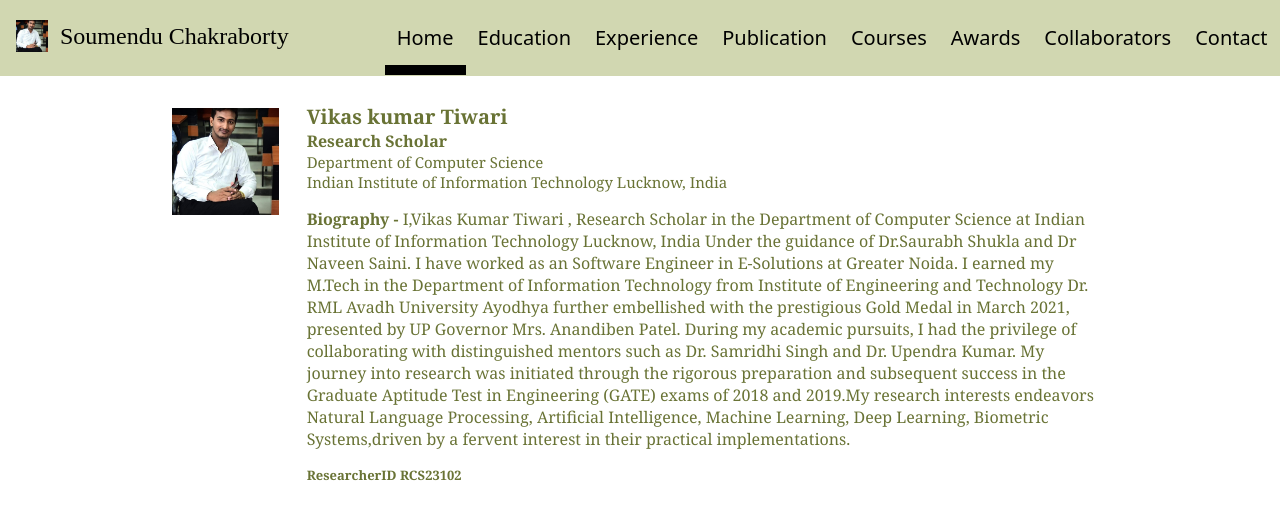
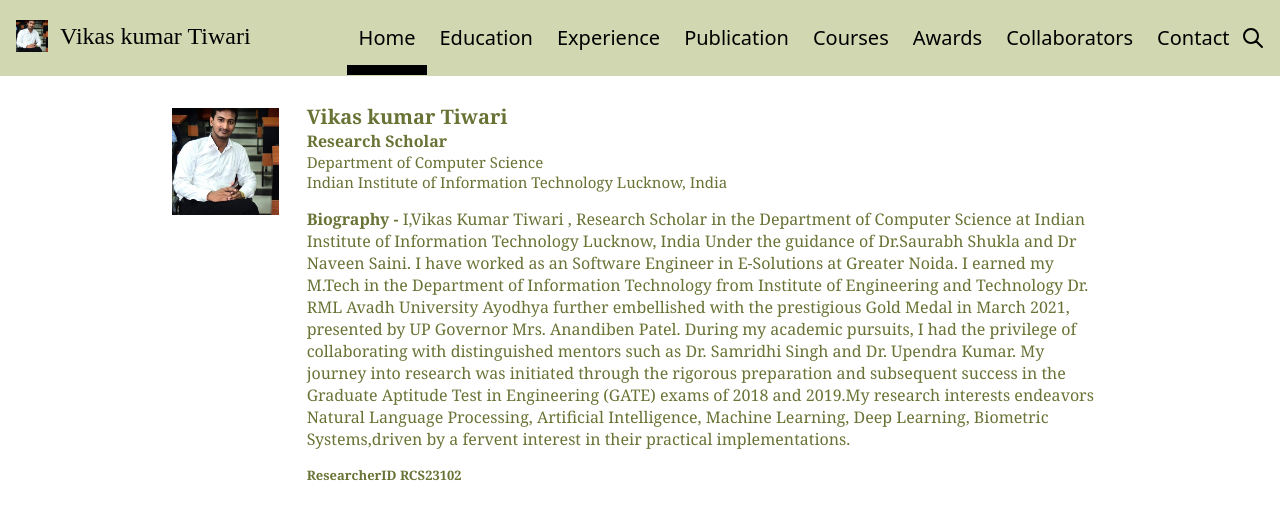
Before and after one commit to monarxxjain/vikas, a Next.js app: page / in a window 1280 px wide. Shown: the top 520 px of the page. Built offline with nearby package versions, Linux system fonts and the light colour scheme.

Commit message:
bug fixes

```diff
--- a/src/consts/data.js
+++ b/src/consts/data.js
@@ -2,7 +2,7 @@
 export const image = ""
 
 
-export const navName = "Soumendu Chakraborty"
+export const navName = "Vikas kumar Tiwari"
 
 export const pages = [
     {
@@ -83,7 +83,7 @@ export const educationData = {
         },
         {
             name: "B.Tech.(Information Technology)",
-            institute: "nstitute of Engineering and Technology Dr. RML Avadh University Ayodhya India .",
+            institute: "Institute of Engineering and Technology Dr. RML Avadh University Ayodhya India .",
             completionYear: "2018",
         },
     ]
```
